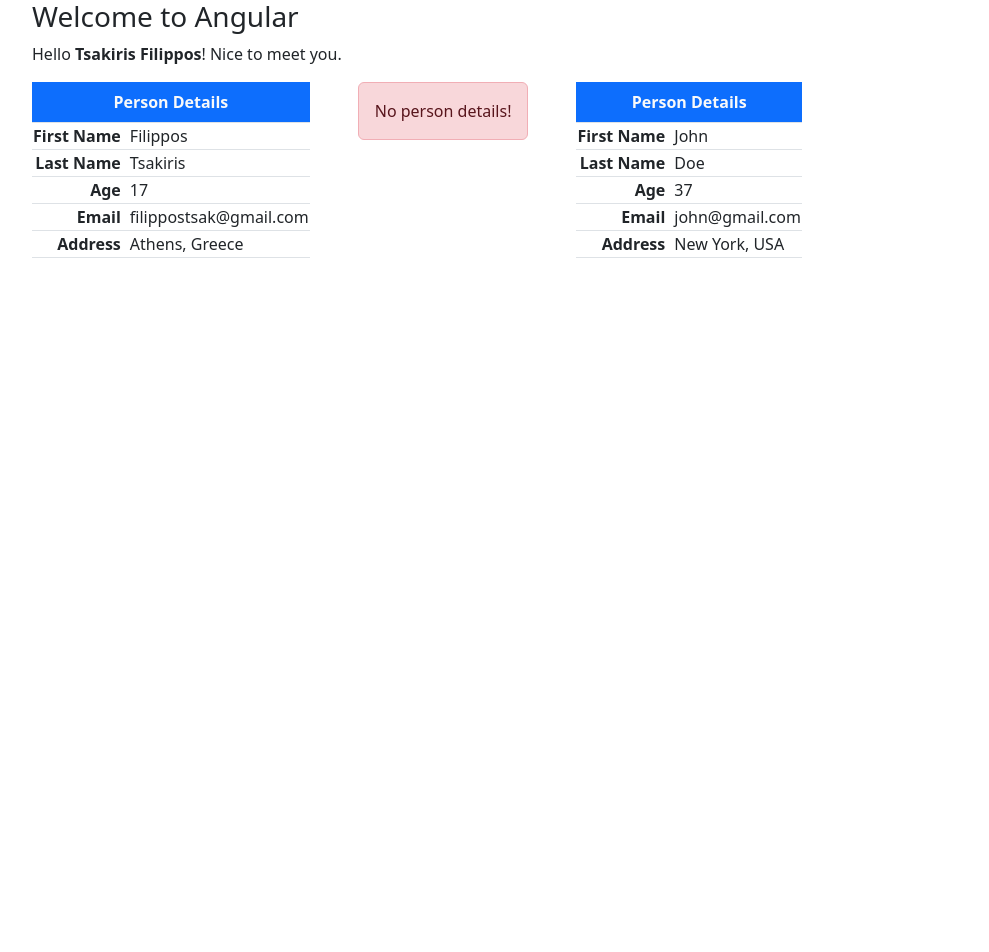
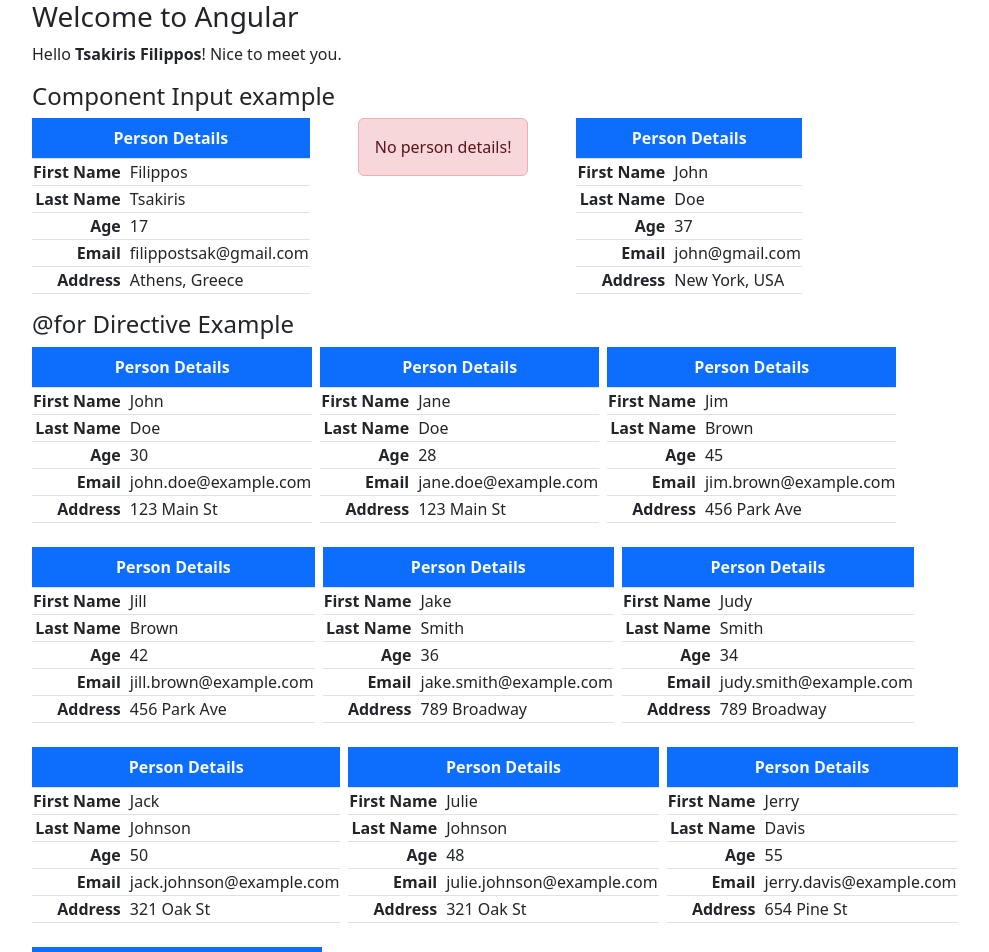
Before and after one commit to Filippostsak/angular-introduction, an Angular app: page / in a window 1280 px wide. Shown: the top 952 px of the page, without its empty margins (50-1039 px from the left). Before the commit the page ends 800 px from the top, so only its background shows below. Built offline with nearby package versions, Linux system fonts and the light colour scheme.

Commit message:
@for directive

```diff
--- a/src/app/app.component.html
+++ b/src/app/app.component.html
@@ -5,9 +5,17 @@
     >! Nice to meet you.
   </p>
 
+  <h4>Component Input example</h4>
+
   <div class="d-flex gap-5 text-nowrap">
     <app-person-table [person]="person0"></app-person-table>
     <app-person-table></app-person-table>
     <app-person-table [person]="person1"></app-person-table>
   </div>
+  <h4>{{ "@for" }} Directive Example</h4>
+  <div class="d-flex flex-wrap text-nowrap gap-2">
+    @for (user of users; track user) {
+      <app-person-table [person]="user"></app-person-table>
+    }
+  </div>
 </div>
--- a/src/app/app.component.ts
+++ b/src/app/app.component.ts
@@ -1,5 +1,6 @@
 import { Component } from '@angular/core';
 import { PersonTableComponent } from './components/person-table/person-table.component';
+import { Person } from './shared/interfaces/person';
 
 @Component({
   selector: 'app-root',
@@ -24,4 +25,77 @@ export class AppComponent {
     email: 'john@gmail.com',
     address: 'New York, USA',
   };
+
+  users: Person[] = [
+    {
+      givenName: 'John',
+      surName: 'Doe',
+      age: 30,
+      email: 'john.doe@example.com',
+      address: '123 Main St',
+    },
+    {
+      givenName: 'Jane',
+      surName: 'Doe',
+      age: 28,
+      email: 'jane.doe@example.com',
+      address: '123 Main St',
+    },
+    {
+      givenName: 'Jim',
+      surName: 'Brown',
+      age: 45,
+      email: 'jim.brown@example.com',
+      address: '456 Park Ave',
+    },
+    {
+      givenName: 'Jill',
+      surName: 'Brown',
+      age: 42,
+      email: 'jill.brown@example.com',
+      address: '456 Park Ave',
+    },
+    {
+      givenName: 'Jake',
+      surName: 'Smith',
+      age: 36,
+      email: 'jake.smith@example.com',
+      address: '789 Broadway',
+    },
+    {
+      givenName: 'Judy',
+      surName: 'Smith',
+      age: 34,
+      email: 'judy.smith@example.com',
+      address: '789 Broadway',
+    },
+    {
+      givenName: 'Jack',
+      surName: 'Johnson',
+      age: 50,
+      email: 'jack.johnson@example.com',
+      address: '321 Oak St',
+    },
+    {
+      givenName: 'Julie',
+      surName: 'Johnson',
+      age: 48,
+      email: 'julie.johnson@example.com',
+      address: '321 Oak St',
+    },
+    {
+      givenName: 'Jerry',
+      surName: 'Davis',
+      age: 55,
+      email: 'jerry.davis@example.com',
+      address: '654 Pine St',
+    },
+    {
+      givenName: 'June',
+      surName: 'Davis',
+      age: 53,
+      email: 'june.davis@example.com',
+      address: '654 Pine St',
+    },
+  ];
 }
--- a/src/app/components/person-table/person-table.component.html
+++ b/src/app/components/person-table/person-table.component.html
@@ -1,7 +1,7 @@
 @if (!person) {
   <div class="alert alert-danger text-center">No person details!</div>
 } @else {
-  <table class="table table-bordered w-50">
+  <table class="table table-bordered">
     <caption class="caption-top fw-bold bg-primary text-light text-center">
       Person Details
     </caption>
```
Also changed, not shown: 1 other file (tests, documents, lock files or other folders).
